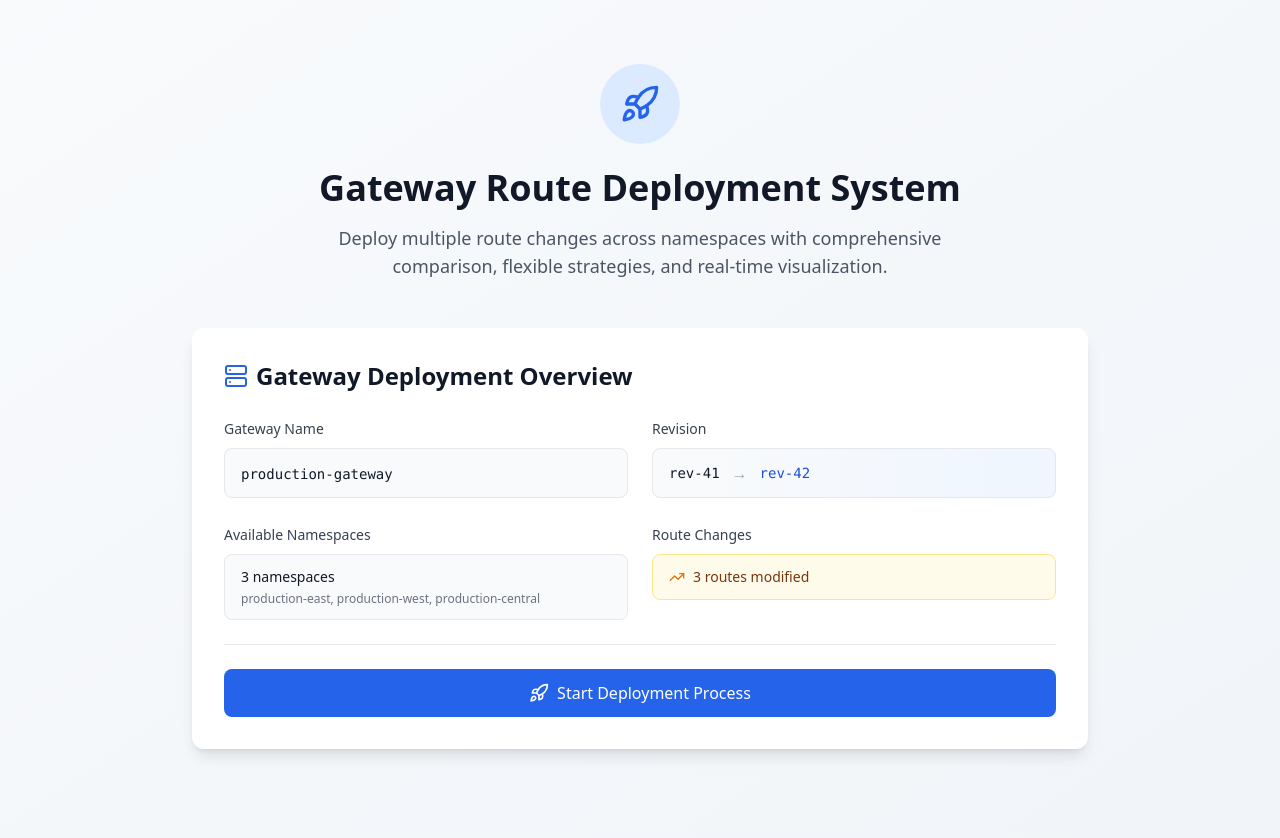
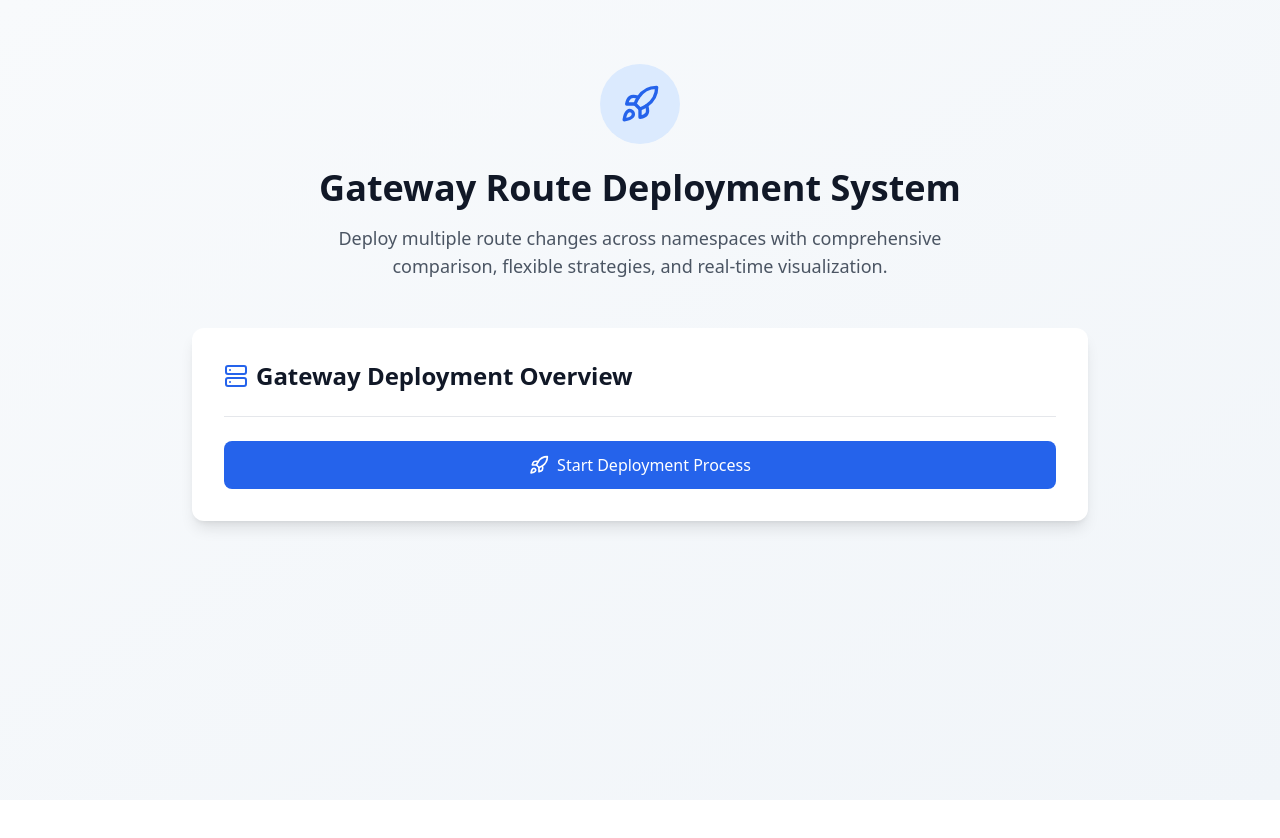
Before and after one commit to alphana/project3, a React (Vite) app: page / in a window 1280 px wide. Shown: the top 838 px of the page. After the commit the page ends 800 px from the top, so only its background shows below. Built offline with nearby package versions, Linux system fonts and the light colour scheme.

Commit message:
Updated App.tsx

```diff
--- a/src/App.tsx
+++ b/src/App.tsx
@@ -34,51 +34,10 @@ function App() {
             </h2>
 
             <div className="space-y-6">
-              <div className="grid grid-cols-1 md:grid-cols-2 gap-6">
-                <div className="space-y-2">
-                  <label className="text-sm font-medium text-gray-700">Gateway Name</label>
-                  <div className="px-4 py-3 bg-gray-50 rounded-lg border border-gray-200">
-                    <code className="text-sm text-gray-900">{gatewayDeployment.name}</code>
-                  </div>
-                </div>
 
-                <div className="space-y-2">
-                  <label className="text-sm font-medium text-gray-700">Revision</label>
-                  <div className="px-4 py-3 bg-gradient-to-r from-gray-50 to-blue-50 rounded-lg border border-gray-200 flex items-center gap-3">
-                    <code className="text-sm font-medium text-gray-900">
-                      {gatewayDeployment.currentRevision}
-                    </code>
-                    <span className="text-gray-400">→</span>
-                    <code className="text-sm font-medium text-blue-700">
-                      {gatewayDeployment.targetRevision}
-                    </code>
-                  </div>
-                </div>
 
-                <div className="space-y-2">
-                  <label className="text-sm font-medium text-gray-700">Available Namespaces</label>
-                  <div className="px-4 py-3 bg-gray-50 rounded-lg border border-gray-200">
-                    <div className="text-sm text-gray-900">
-                      {gatewayDeployment.namespaces.length} namespaces
-                    </div>
-                    <div className="text-xs text-gray-500 mt-1">
-                      {gatewayDeployment.namespaces.map((ns) => ns.name).join(', ')}
-                    </div>
-                  </div>
-                </div>
 
-                <div className="space-y-2">
-                  <label className="text-sm font-medium text-gray-700">Route Changes</label>
-                  <div className="px-4 py-3 bg-amber-50 rounded-lg border border-amber-200">
-                    <div className="flex items-center gap-2">
-                      <TrendingUp className="h-4 w-4 text-amber-600" />
-                      <span className="text-sm font-medium text-amber-900">
-                        {routeChanges.length} routes modified
-                      </span>
-                    </div>
-                  </div>
-                </div>
-              </div>
+
 
               <div className="pt-6 border-t">
                 <Button
```
